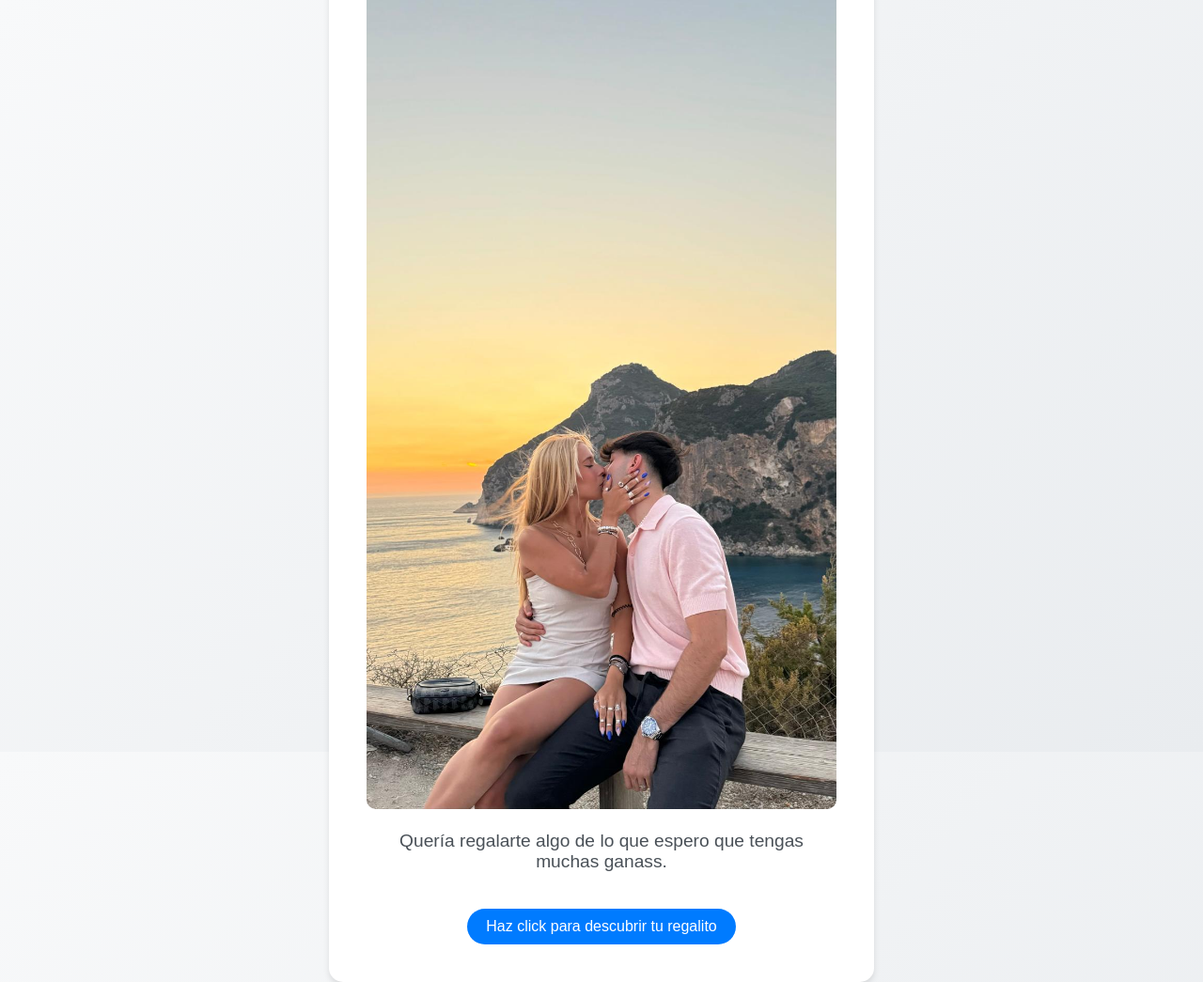
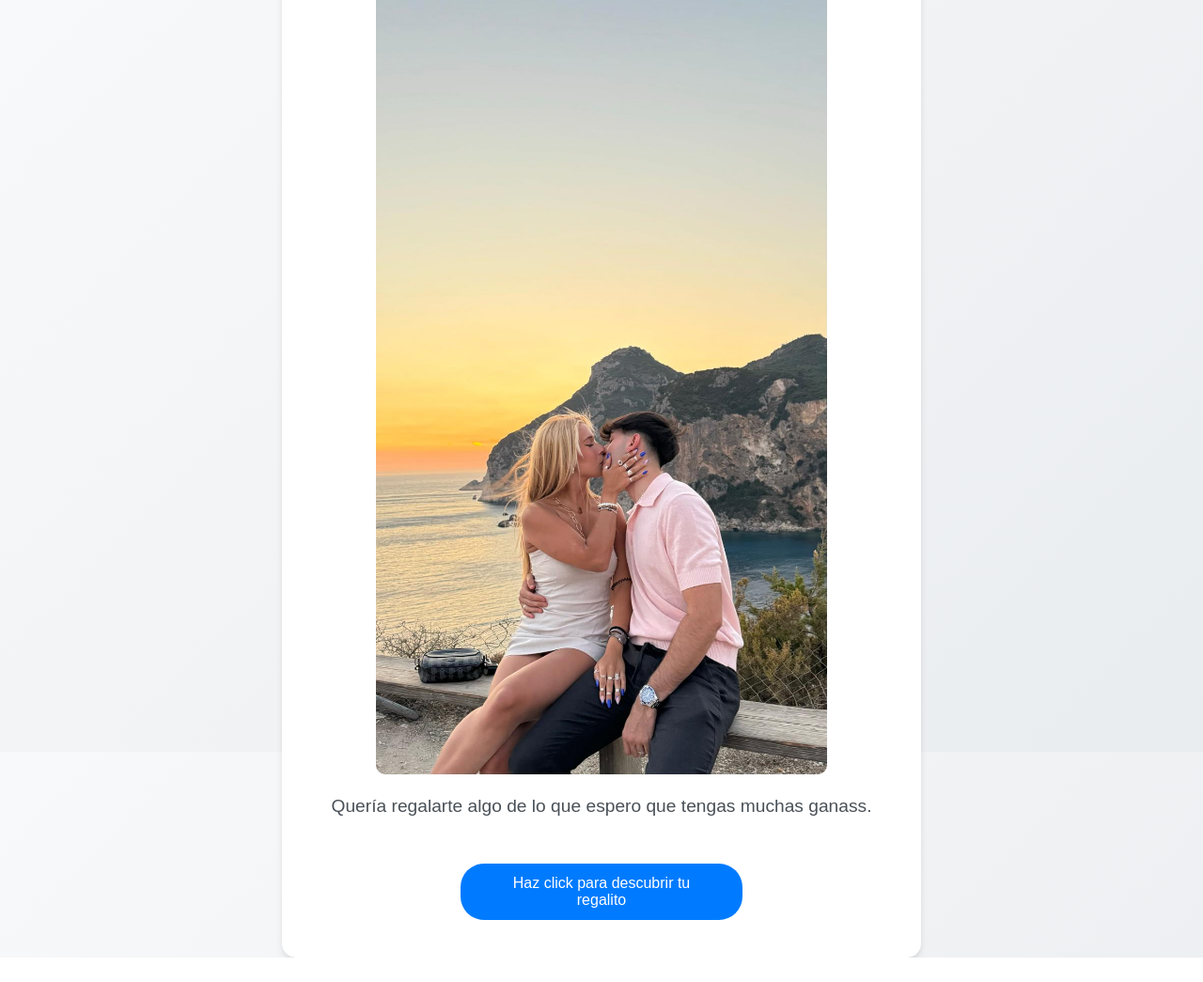
Before and after one commit to joelbrr/cumple, a plain HTML site: page index.html in a window 1280 px wide. Shown: the whole page at 94% size. After the commit the page ends 1019 px from the top, so only its background shows below. Drawn offline with Linux system fonts and the light colour scheme.

Commit message:
Update styles.css

```diff
--- a/styles.css
+++ b/styles.css
@@ -15,21 +15,25 @@ body {
     padding: 40px;
     border-radius: 15px;
     box-shadow: 0 4px 6px rgba(0, 0, 0, 0.1);
-    max-width: 500px;
+    max-width: 600px; /* Aumentado de 500px a 600px */
+    width: 100%; /* Para asegurarte de que el contenedor no se ajuste automáticamente en pantallas más pequeñas */
 }
+
 
 h1 {
     color: #343a40;
-    margin-bottom: 20px;
+    margin-bottom: 30px; /* Más espacio debajo del título */
 }
 
 p {
     font-size: 1.2em;
     color: #495057;
+    margin-bottom: 20px; /* Más espacio debajo de los párrafos */
 }
 
+
 button {
-    padding: 10px 20px;
+    padding: 12px 30px;
     font-size: 1em;
     color: #ffffff;
     background-color: #007bff;
@@ -37,8 +41,11 @@ button {
     border-radius: 25px;
     cursor: pointer;
     transition: background-color 0.3s ease;
-    margin-top: 20px;
+    margin-top: 30px; /* Un poco más de margen superior */
+    width: 100%; /* Ocupar todo el ancho disponible en pantallas pequeñas */
+    max-width: 300px; /* No exceder este tamaño en pantallas grandes */
 }
+
 
 button:hover {
     background-color: #0056b3;
@@ -59,7 +66,8 @@ button:hover {
 }
 
 img {
-    max-width: 100%;
+    max-width: 80%; /* Limitar el tamaño de las imágenes al 80% del ancho del contenedor */
+    height: auto; /* Mantener la proporción de la imagen */
     border-radius: 10px;
     margin-top: 20px;
 }
```
